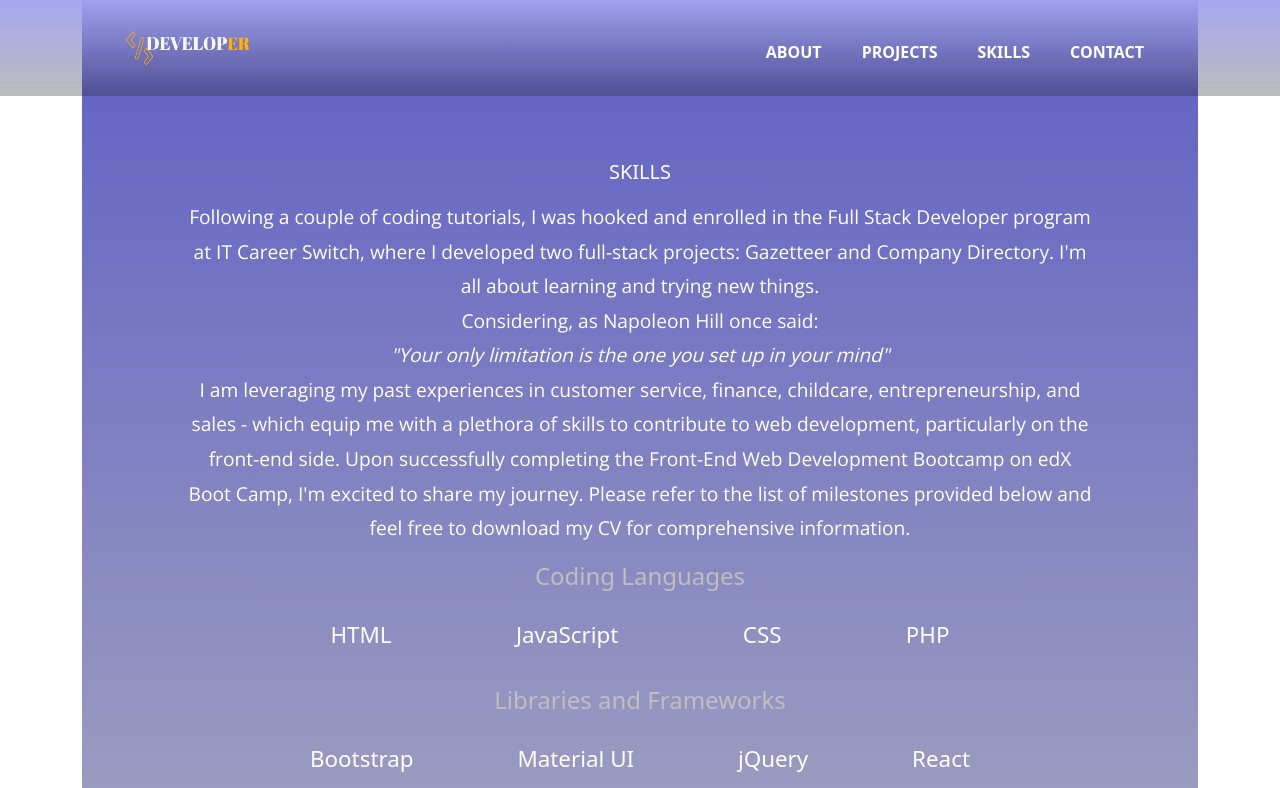
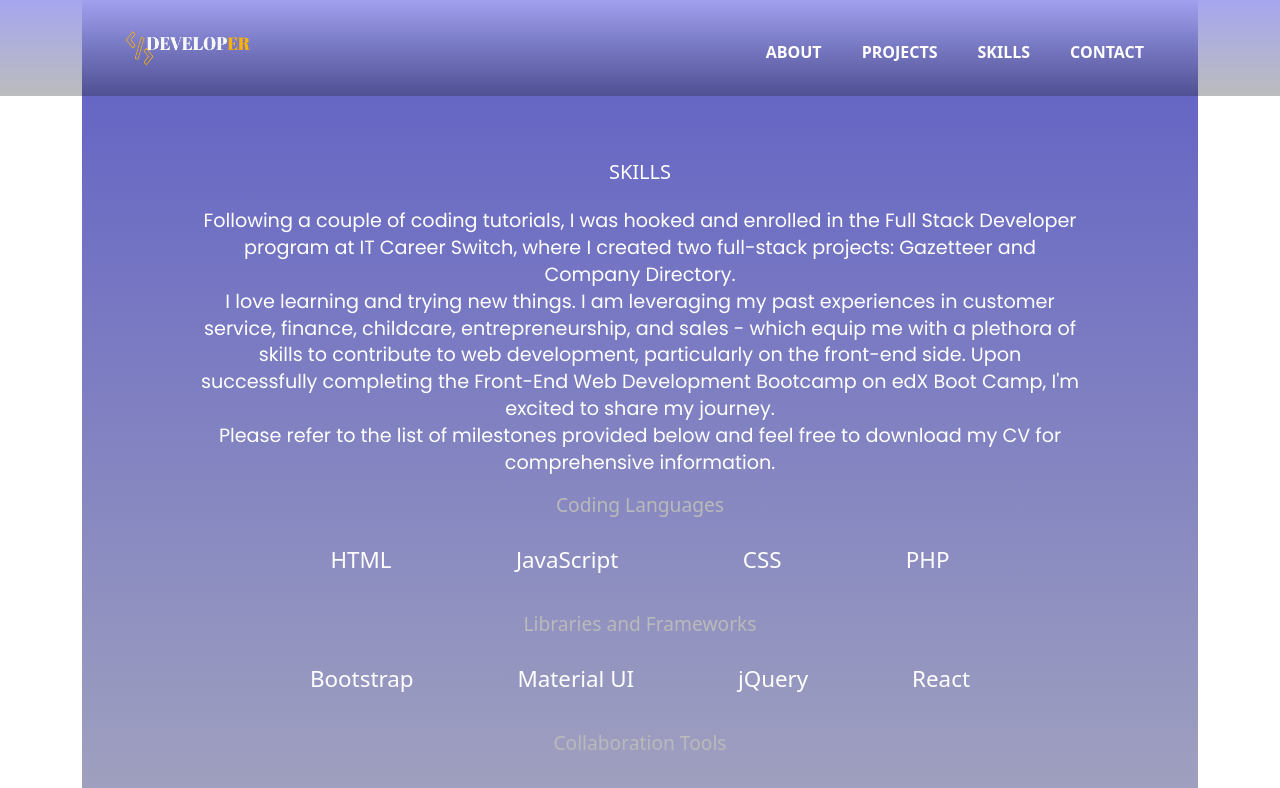
Before and after one commit to AnaraB/portfolio, a React (Vite) app: page /skills in a window 1280 px wide. Shown: the top 788 px of the page. Built offline with nearby package versions, Linux system fonts and the light colour scheme.

Commit message:
portfolio link renewed and font-size fixed

```diff
--- a/src/components/pages/Skills/index.jsx
+++ b/src/components/pages/Skills/index.jsx
@@ -40,22 +40,18 @@ function Skills() {
         <div className="container">
           <div className="row">
             <div className="col-lg-10 mx-auto mb-4">
-              <h2 className="sectionTitle mb-3">Skills</h2>
+              <h2 className="sectionTitle mb-2">Skills</h2>
               <p>
                 Following a couple of coding tutorials, I was hooked and
                 enrolled in the Full Stack Developer program at IT Career
-                Switch, where I developed two full-stack projects: Gazetteer and
-                Company Directory. I'm all about learning and trying new things.{" "}
-                <br /> Considering, as Napoleon Hill once said: <br />
-                <em>
-                  "Your only limitation is the one you set up in your mind"
-                </em>
-                <br />I am leveraging my past experiences in customer service,
-                finance, childcare, entrepreneurship, and sales - which equip me
-                with a plethora of skills to contribute to web development,
+                Switch, where I created two full-stack projects: Gazetteer and
+                Company Directory. <br />  I love learning and trying new things. I am
+                leveraging my past experiences in customer service, finance,
+                childcare, entrepreneurship, and sales - which equip me with a
+                plethora of skills to contribute to web development,
                 particularly on the front-end side. Upon successfully completing
                 the Front-End Web Development Bootcamp on edX Boot Camp, I'm
-                excited to share my journey. Please refer to the list of
+                excited to share my journey. <br /> Please refer to the list of
                 milestones provided below and feel free to download my CV for
                 comprehensive information.
               </p>
--- a/src/index.css
+++ b/src/index.css
@@ -9,7 +9,7 @@
   --header-height: 3.5rem;
   --first-color:  #e67e22;
   --title-color: #fff;
-  --text-color: hsl(0, 0%, 75%);
+  --text-color: hsl(0, 0%, 73%);
   --body-color: linear-gradient(
     to bottom,
     rgba(88, 88, 195, 0.965),
@@ -186,12 +186,15 @@ p {
   padding-bottom: 2rem;
 }
 .skillsSection p {
-  line-height: 1.8;
+  padding: 1rem 0.7rem 0 0.7rem;
+  line-height: 1.4;
   font-size: 1.2rem;
+  font-weight: 300;
+  font-family: "Poppins", sans-serif;
 }
 .skillsSection h3 {
   font-weight: 300;
-  font-size: 1.5rem;
+  font-size: 1.2rem;
   color: var(--text-color);
 }
 .listInline {
```
Also changed, not shown: 1 other file (tests, documents, lock files or other folders).
